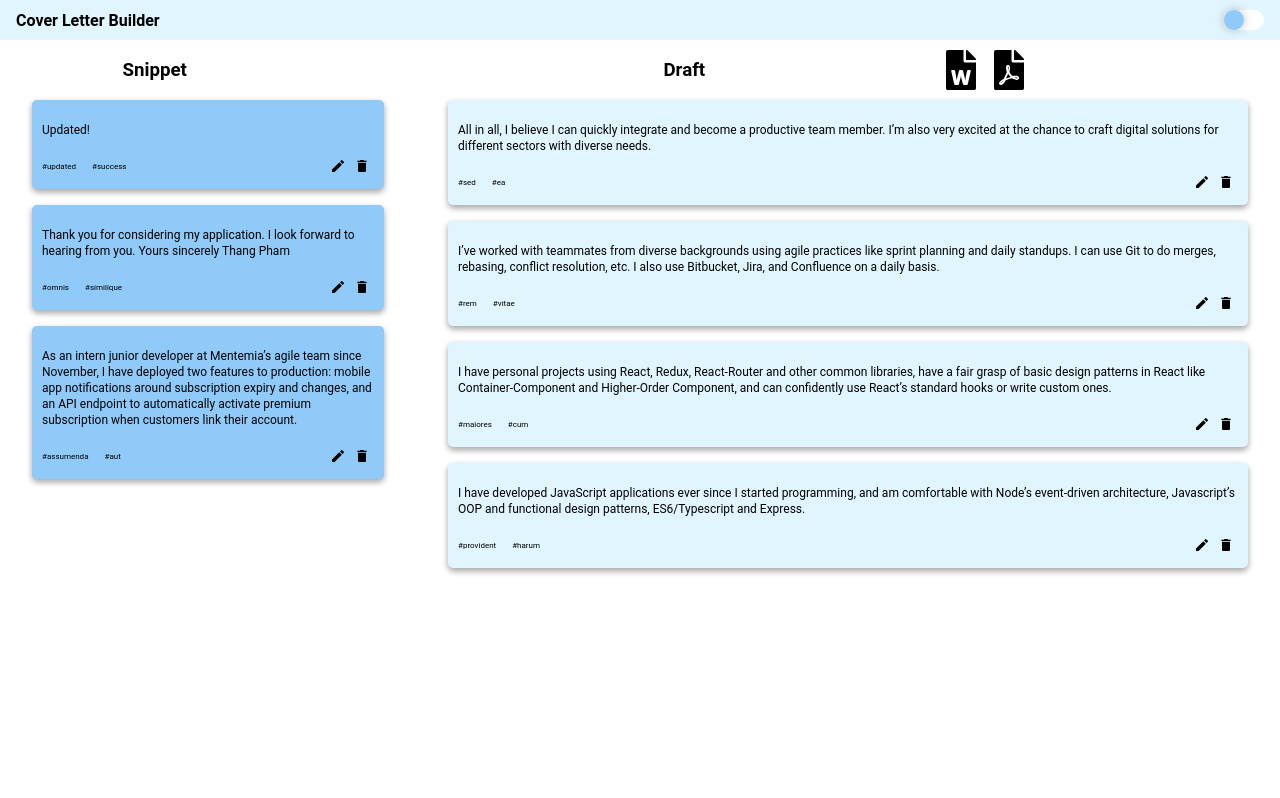
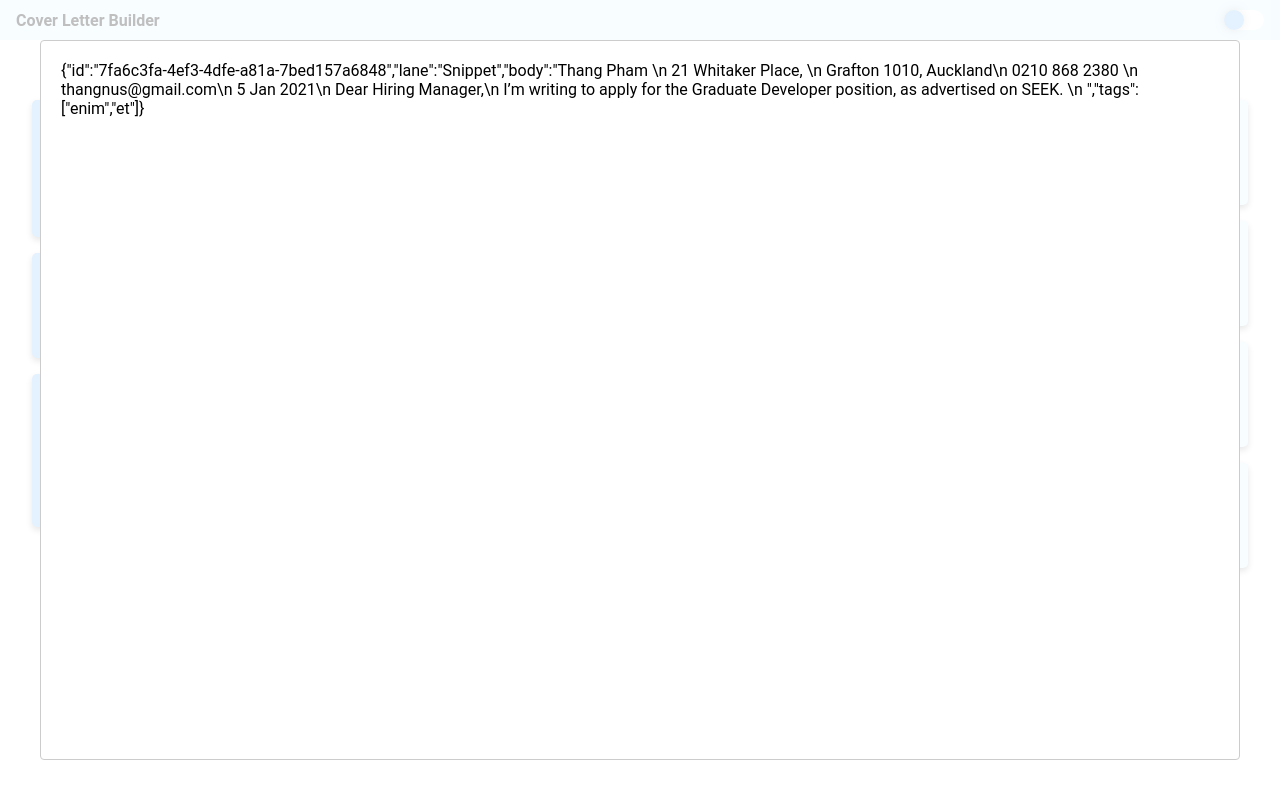
Before and after one commit to thangpham7793/resume-builder, a React (Create React App) app: page / in a window 1280 px wide. Both pictures are taken after a click on the element 338 px from the left and 214 px from the top of the page. Built offline with nearby package versions, Linux system fonts and the light colour scheme.

Commit message:
Set up ModalContext for Add/Edit Snippet

```diff
--- a/src/components/Snippet/Snippet.tsx
+++ b/src/components/Snippet/Snippet.tsx
@@ -9,10 +9,9 @@ import { MdDelete, MdModeEdit } from "react-icons/md";
 import React, { DragEventHandler } from "react";
 import { Theme, effect } from "../../theme/theme";
 
-import { Icon } from "../Icon/Icon";
-import { IconType } from "react-icons/lib";
 import { Tag } from "../Tag/Tag";
 import styled from "styled-components";
+import { useModalContext } from "../../contexts/ModalContext";
 import { useSnippetContextDispatch } from "../../contexts/SnippetContext";
 import { useTheme } from "../../theme/ThemeContext";
 
@@ -54,14 +53,6 @@ const SnippetActionWrapper = styled("div")`
   justify-content: space-between;
 `;
 
-const ActionWrapper = styled("div")<{ th: Theme; isDarkMode: boolean }>`
-  &:hover {
-    background: ${(props) => props.th.color.primary.light};
-    border-radius: 50%;
-    border: 1px solid;
-  }
-`;
-
 const SnippetBodyWrapper = styled("div")<{ th: Theme }>`
   width: 100%;
   font-size: ${({ th }) => th.text.fontSize.s};
@@ -87,6 +78,14 @@ interface SnippetProps extends ISnippet {
   onDrop: DragEventHandler;
 }
 
+// updateSnippet({
+//   updatedSnippet: {
+//     id,
+//     tags: ["updated", "success"],
+//     body: "Updated!",
+//     lane,
+//   },
+// }),
 export const Snippet = ({
   body,
   id,
@@ -103,18 +102,15 @@ export const Snippet = ({
   const renderTags = (tags: string[]) =>
     tags.map((tag, i) => <Tag key={i} tag={tag} />);
 
+  const { openModal, setModalContent } = useModalContext();
+
   const actionProps = [
     {
       icon: () => <MdModeEdit />,
-      onClick: () =>
-        updateSnippet({
-          updatedSnippet: {
-            id,
-            tags: ["updated", "success"],
-            body: "Updated!",
-            lane,
-          },
-        }),
+      onClick: () => {
+        openModal();
+        setModalContent(<div>{JSON.stringify({ id, lane, body, tags })}</div>);
+      },
     },
     {
       icon: () => <MdDelete />,
--- a/src/containers/App.tsx
+++ b/src/containers/App.tsx
@@ -2,8 +2,10 @@ import styled, { createGlobalStyle, css } from "styled-components";
 
 import { Board } from "./Board";
 import { Header } from "../components/Header/Header";
+import Modal from "react-modal";
 import React from "react";
 import { Theme } from "../theme/theme";
+import { useModalContext } from "../contexts/ModalContext";
 import { useTheme } from "../theme/ThemeContext";
 
 type Props = {
@@ -30,8 +32,10 @@ const AppWrapper = styled.div`
   text-align: center;
 `;
 
+Modal.setAppElement("#root");
 function App() {
   const { theme } = useTheme();
+  const { isModalOpen, modalContent } = useModalContext();
   return (
     <>
       <GlobalStyle th={theme} />
@@ -39,6 +43,7 @@ function App() {
         <Header />
         <Board />
       </AppWrapper>
+      <Modal isOpen={isModalOpen}>{modalContent}</Modal>
     </>
   );
 }
--- /dev/null
+++ b/src/contexts/ModalContext.tsx
@@ -0,0 +1,46 @@
+import React, { useState } from "react";
+
+type ModalContextProps = {
+  isModalOpen: boolean;
+  modalContent: JSX.Element;
+  openModal: () => void;
+  closeModal: () => void;
+  setModalContent: (el: JSX.Element) => void;
+};
+
+const ModalContext = React.createContext<ModalContextProps>({
+  isModalOpen: false,
+  openModal: () => {},
+  closeModal: () => {},
+  modalContent: <></>,
+  setModalContent: (el: JSX.Element) => {},
+});
+
+type Props = {
+  children: React.ReactNode;
+};
+
+export const useModalContext = () => React.useContext(ModalContext);
+
+export const ModalContextProvider = ({ children }: Props) => {
+  const [isModalOpen, setIsModalOpen] = useState(false);
+  const [modalContent, setModalContent] = useState<JSX.Element>(
+    <>Empty Form for Adding New Snippets</>
+  );
+
+  const openModal = () => setIsModalOpen(true);
+  const closeModal = () => setIsModalOpen(false);
+  return (
+    <ModalContext.Provider
+      value={{
+        isModalOpen,
+        modalContent,
+        closeModal,
+        openModal,
+        setModalContent: (el: JSX.Element) => setModalContent(el),
+      }}
+    >
+      {children}
+    </ModalContext.Provider>
+  );
+};
--- a/src/index.tsx
+++ b/src/index.tsx
@@ -1,6 +1,7 @@
 import * as serviceWorkerRegistration from "./serviceWorkerRegistration";
 
 import App from "./containers/App";
+import { ModalContextProvider } from "./contexts/ModalContext";
 import React from "react";
 import ReactDOM from "react-dom";
 import { SnippetContextProvider } from "./contexts/SnippetContextProvider";
@@ -11,7 +12,9 @@ ReactDOM.render(
   <React.StrictMode>
     <ThemeContextProvider>
       <SnippetContextProvider>
-        <App />
+        <ModalContextProvider>
+          <App />
+        </ModalContextProvider>
       </SnippetContextProvider>
     </ThemeContextProvider>
   </React.StrictMode>,
```
